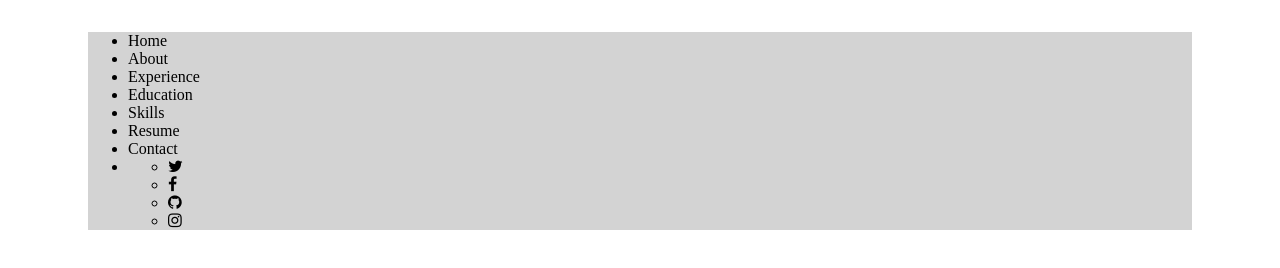
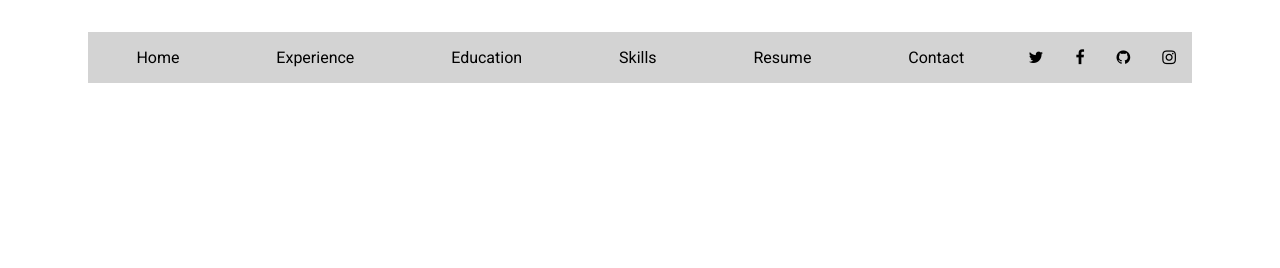
Before and after one commit to npranto/understanding-flexbox, a plain HTML site: page projs/navbar/index.html in a window 1280 px wide. Drawn offline with Linux system fonts and the light colour scheme.

Commit message:
adds navbar project

```diff
--- a/projs/navbar/index.html
+++ b/projs/navbar/index.html
@@ -10,30 +10,49 @@
 </head>
 <body>
 
-	<nav class="navbar">
+	<nav>
 		<ul class="tabs">
-			<li class="tab"> Home </li>
-			<li class="tab"> About </li>
-			<li class="tab"> Experience </li>
-			<li class="tab"> Education </li>
-			<li class="tab"> Skills </li>
-            <li class="tab"> Resume </li>
-            <li class="tab"> Contact </li>
 			<li class="tab">
-				<ul class="social-tabs">
-					<li class="social-tab">
+                <a href="">
+                    Home
+                </a>
+            </li>
+            <li class="tab">
+                <a href="">
+                    Experience
+                </a>
+            </li>
+            <li class="tab">
+                <a href="">
+                    Education
+                </a>
+            </li>
+            <li class="tab">
+                <a href="">
+                    Skills
+                </a>
+            </li>
+            <li class="tab">
+                <a href="">
+                    Resume
+                </a>
+            </li>
+            <li class="tab">
+                <a href="">
+                    Contact
+                </a>
+            </li>
+            <li class="tab social">
                 <i class="fa fa-twitter" aria-hidden="true"></i>
             </li>
-					<li class="social-tab">
+            <li class="tab social">
                 <i class="fa fa-facebook" aria-hidden="true"></i>
             </li>
-					<li class="social-tab">
+            <li class="tab social">
                 <i class="fa fa-github" aria-hidden="true"></i>
             </li>
-					<li class="social-tab">
+            <li class="tab social">
                 <i class="fa fa-instagram" aria-hidden="true"></i>
-					</li>
-				</ul>
             </li>
 		</ul>
 	</nav>
--- a/projs/navbar/style.css
+++ b/projs/navbar/style.css
@@ -1,7 +1,62 @@
-body {
+* {
+    font-family: 'Roboto';
+}
+ul {
+    list-style-type: none;
+    padding: 0px;
+    margin: 0px;
+}
+a {
+    text-decoration: none;
+    color: inherit;
+}
 
+/*//////////*/
+
+nav {
+    margin: 2em 5em;
 }
-.navbar {
-    margin: 2em 5em;
+.tabs {
+    display: flex;
     background: lightgray;
 }
+.tab {
+    flex-grow: 1;
+    padding: 1em;
+    text-align: center;
+}
+.tab:hover {
+    background: deepskyblue;
+    color: white;
+}
+.social {
+    flex-grow: 0;
+}
+
+/*//////////*/
+
+@media all and (max-width: 900px){
+    .tabs {
+        flex-wrap: wrap;
+    }
+    .tab {
+        flex-grow: 1;
+        flex-basis: calc(33.33333% - 32px);
+        flex-shrink: 1;
+    }
+    .social {
+        flex-grow: 1;
+        flex-basis: calc(25% - 32px);
+        flex-shrink: 1;
+    }
+}
+@media all and (max-width: 510px){
+    .tab {
+        flex-basis: calc(50% - 32px);
+    }
+}
+@media all and (max-width: 400px){
+    .tabs {
+        flex-direction: column;
+    }
+}
```
Lines whose indentation alone changed are shown as unchanged.
